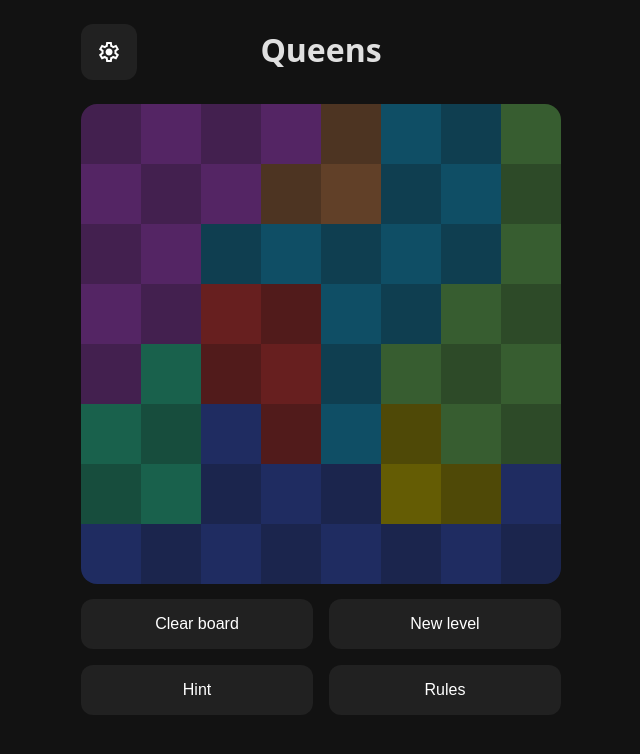
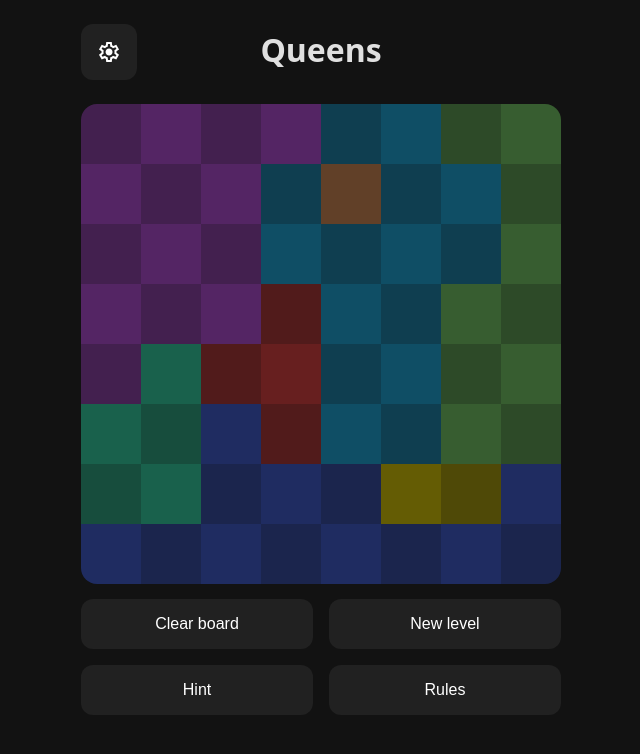
Before and after one commit to AndraxDev/n-queens-game, a React (Vite) app: page / in a window 1280 px wide. Shown: the top 754 px of the page, without its empty margins (319-959 px from the left). Built offline with nearby package versions, Linux system fonts and the light colour scheme.

Commit message:
Updated level generator

```diff
--- a/src/Components/GameField/Cell.css
+++ b/src/Components/GameField/Cell.css
@@ -102,8 +102,8 @@
     background-image: repeating-linear-gradient(
         -45deg,
         #ff5353,
-        #ff5353 2px,
-        transparent 2px,
+        #ff5353 3px,
+        transparent 3px,
         transparent 12px
     );
 }
--- a/src/Components/GameField/GameField.jsx
+++ b/src/Components/GameField/GameField.jsx
@@ -13,6 +13,8 @@ const colors = [
     "#223375",
     "#681356",
     "#403a3a",
+    "#555c28",
+    "#233f53",
 ];
 
 function GameField({gameState, onCellClick, gameHasWon, onCloseWinScreen}) {
--- a/src/GameLevelGenerator/GameLevelGenerator.js
+++ b/src/GameLevelGenerator/GameLevelGenerator.js
@@ -7,8 +7,8 @@ export const getFieldSize = () => {
 }
 
 export const setFieldSize = (size) => {
-    if (size < 4 || size > 12) {
-        throw new Error("Field size must be between 4 and 12");
+    if (size < 5 || size > 12) {
+        throw new Error("Field size must be between 5 and 12");
     }
     localStorage.setItem("fieldSize", size);
 }
@@ -135,7 +135,7 @@ const generateRegions = (grid, rng = Math.random) => {
         if (candidates.length === 0) return false; // should not happen due to edge definition
         const [tr, tc] = randChoice(candidates);
         // To avoid patterns and make first queens easier, use increasing probability function
-        const randomProbabilityOfExpansion = Math.floor(Math.random() * 500 + ((500 / regionNumbers) * (idMapping[regionId] * 1.2)));
+        const randomProbabilityOfExpansion = Math.floor(Math.random() * 500 + ((500 / regionNumbers) * (idMapping[regionId] * 1.25)));
         if (randomProbabilityOfExpansion < 600) {
             grid[tr][tc] = regionId; // paint
         }
```
